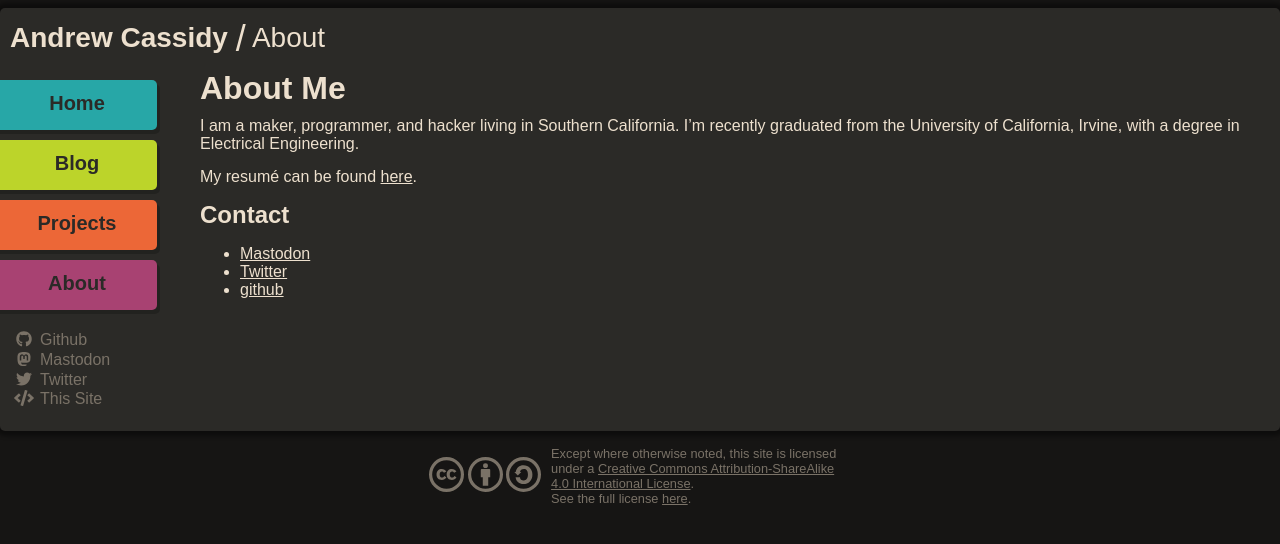
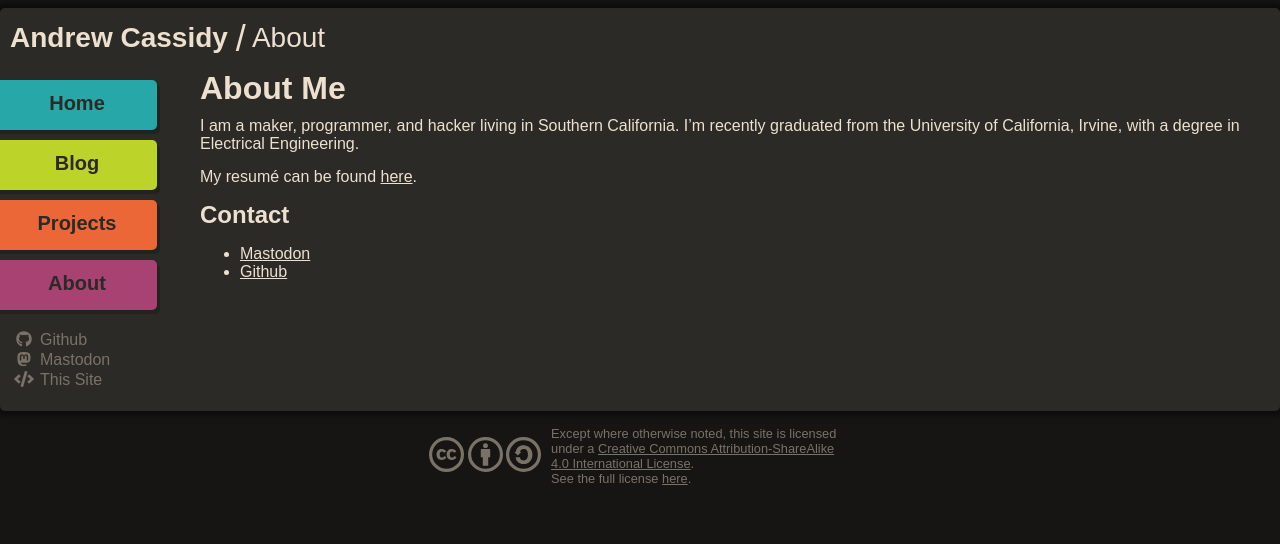
Before and after one commit to drewcassidy/drewcassidy.github.io, a Jekyll site: the page built from About.md, in a window 1280 px wide. Shown: the top 544 px of the page. Built offline with Jekyll 4.4.1, drawn with Linux system fonts in a browser that asks for light colours; some web fonts are replaced.

Commit message:
Remove dead twitter link

```diff
--- a/About.md
+++ b/About.md
@@ -11,5 +11,4 @@ My resumé can be found [here](/Resume/).
 ## Contact
 
 * [Mastodon](https://cybre.space/@cinebox)
-* [Twitter](https://twitter.com/andrewncassidy)
-* [github](https://github.com/drewcassidy)
+* [Github](https://github.com/drewcassidy)
--- a/_includes/sidebar.html
+++ b/_includes/sidebar.html
@@ -23,14 +23,6 @@
             </a>
         </li>
         <li>
-            <a href="https://twitter.com/AndrewNCassidy">
-                 <svg aria-hidden="true" height=1em focusable="false" xmlns="http://www.w3.org/2000/svg" viewBox="0 0 512 512">
-                    <path fill="currentColor" d="M459.37 151.716c.325 4.548.325 9.097.325 13.645 0 138.72-105.583 298.558-298.558 298.558-59.452 0-114.68-17.219-161.137-47.106 8.447.974 16.568 1.299 25.34 1.299 49.055 0 94.213-16.568 130.274-44.832-46.132-.975-84.792-31.188-98.112-72.772 6.498.974 12.995 1.624 19.818 1.624 9.421 0 18.843-1.3 27.614-3.573-48.081-9.747-84.143-51.98-84.143-102.985v-1.299c13.969 7.797 30.214 12.67 47.431 13.319-28.264-18.843-46.781-51.005-46.781-87.391 0-19.492 5.197-37.36 14.294-52.954 51.655 63.675 129.3 105.258 216.365 109.807-1.624-7.797-2.599-15.918-2.599-24.04 0-57.828 46.782-104.934 104.934-104.934 30.213 0 57.502 12.67 76.67 33.137 23.715-4.548 46.456-13.32 66.599-25.34-7.798 24.366-24.366 44.833-46.132 57.827 21.117-2.273 41.584-8.122 60.426-16.243-14.292 20.791-32.161 39.308-52.628 54.253z"></path>
-                </svg> Twitter
-
-            </a>
-        </li>
-        <li>
             <a href="https://github.com/drewcassidy/drewcassidy.github.io">
                 <svg aria-hidden="true" height=1em focusable="false" xmlns="http://www.w3.org/2000/svg" viewBox="0 0 640 512">
                     <path fill="currentColor" d="M278.9 511.5l-61-17.7c-6.4-1.8-10-8.5-8.2-14.9L346.2 8.7c1.8-6.4 8.5-10 14.9-8.2l61 17.7c6.4 1.8 10 8.5 8.2 14.9L293.8 503.3c-1.9 6.4-8.5 10.1-14.9 8.2zm-114-112.2l43.5-46.4c4.6-4.9 4.3-12.7-.8-17.2L117 256l90.6-79.7c5.1-4.5 5.5-12.3.8-17.2l-43.5-46.4c-4.5-4.8-12.1-5.1-17-.5L3.8 247.2c-5.1 4.7-5.1 12.8 0 17.5l144.1 135.1c4.9 4.6 12.5 4.4 17-.5zm327.2.6l144.1-135.1c5.1-4.7 5.1-12.8 0-17.5L492.1 112.1c-4.8-4.5-12.4-4.3-17 .5L431.6 159c-4.6 4.9-4.3 12.7.8 17.2L523 256l-90.6 79.7c-5.1 4.5-5.5 12.3-.8 17.2l43.5 46.4c4.5 4.9 12.1 5.1 17 .6z"></path>
```
